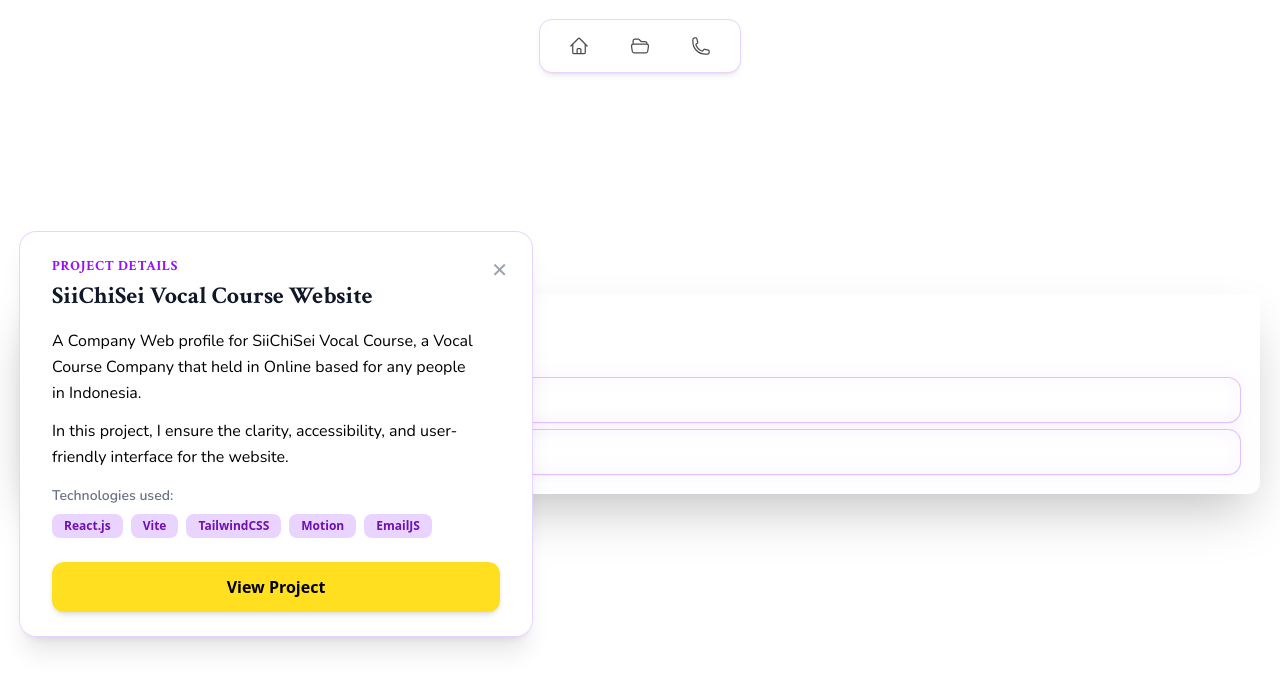
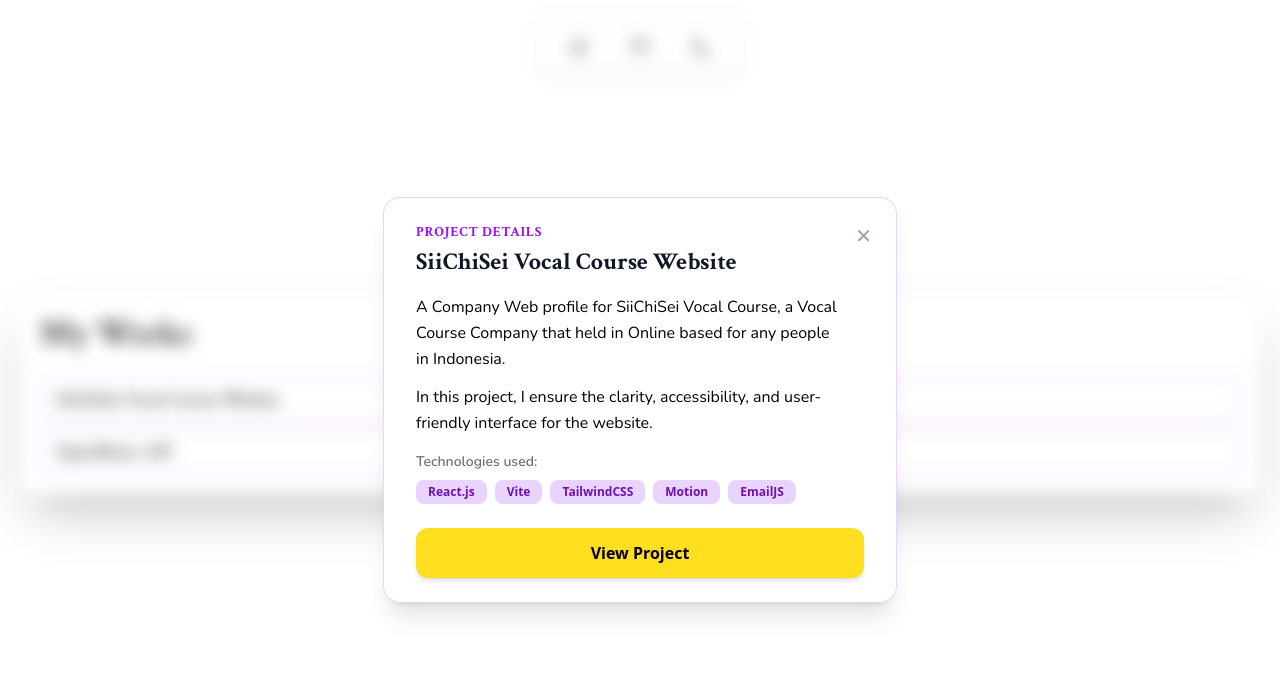
Before and after one commit to andi-ramadhan/personal-web, a React (Vite) app: page / in a window 1280 px wide. Both pictures are taken after a click on the button "SiiChiSei Vocal Course Website". Shown: the part 806-1496 px from the top of the page. Built offline with nearby package versions, Linux system fonts and the light colour scheme.

Commit message:
use createPortal for the pop-up modal

```diff
--- a/src/components/ProjectCard.jsx
+++ b/src/components/ProjectCard.jsx
@@ -1,4 +1,5 @@
 import { useState, useEffect } from "react"
+import { createPortal } from "react-dom"
 
 export default function ProjectCard({ title, description, details, technologies, link }) {
   const [isModalOpen, setIsModalOpen] = useState(false);
@@ -25,9 +26,9 @@
         </button>
       </div>
 
-      {isModalOpen && (
-        <div className="fixed inset-0 pt-20 z-50 flex items-center backdrop-blur-sm">
-          <div className="bg-white rounded-2xl py-6 px-8 max-w-lg w-full shadow-xl relative ring-1 ring-purple-200">
+      {isModalOpen && createPortal(
+        <div className="fixed inset-0 z-50 flex items-center justify-center backdrop-blur-sm p-4">
+          <div className="bg-white rounded-2xl py-6 px-8 max-w-lg w-full shadow-xl relative ring-1 ring-purple-200 animate-in fade-in zoom-in duration-200">
             <button
               onClick={closeModal}
               className="absolute top-6 right-6 text-gray-400 hover:text-black transition-colors text-xl"
@@ -69,7 +70,8 @@
               </a>
             </div>
           </div>
-        </div>
+        </div>,
+        document.body
       )}
     </>
   )
```
